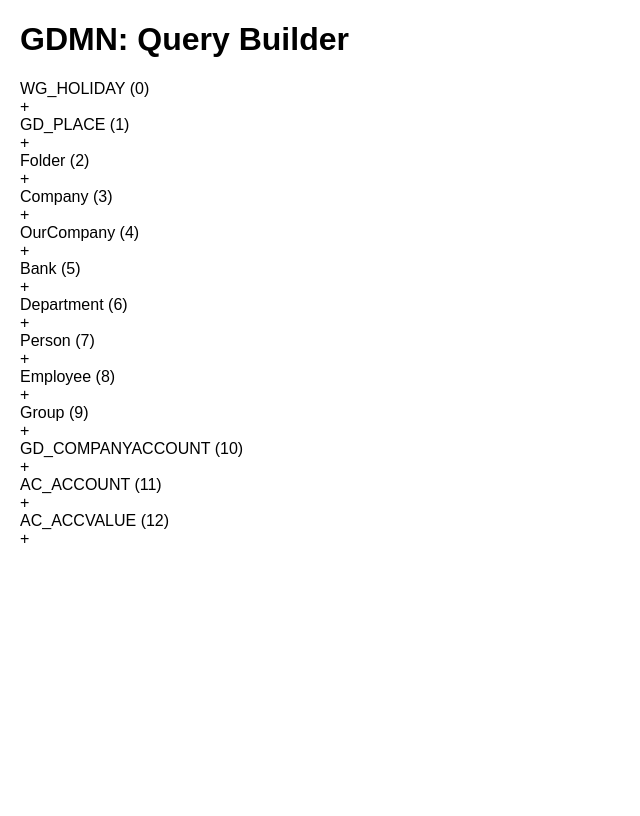
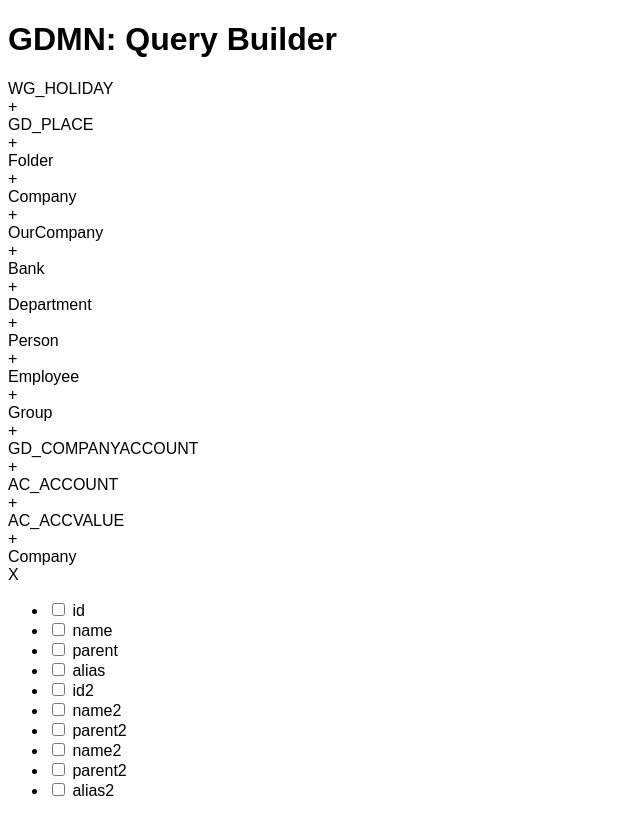
Before and after one commit to stasgm/qb-test, a React app: page / in a window 1280 px wide. Shown: the whole page, without its empty margins (0-640 px from the left). Built offline with nearby package versions, Linux system fonts and the light colour scheme.

Commit message:
refactor & add EntityBox

```diff
--- a/src/App.css
+++ b/src/App.css
@@ -1,6 +1,8 @@
-.App{
+.App {
+  background: darkslategrey;
+  color: #fff;
   text-align: center;
-  font-size: 25px;
+  font-size: 20px;
   align-content: center;
 }
 
@@ -12,79 +14,55 @@
   height: 500px;
 }
 
-.entity-list {
-  float: left;
+.entity-box {
+  background: #fff;
   border: 1px solid #999;
-  margin-right: 10px;
-  background-color: antiquewhite;
-  width: 20%;
-  height: 500px;
+  border-radius: 3px;
+  width: 250px;
+  height: 200px;
+  margin: 5px;
+  padding: 5px;
+}
+
+.entity-box-content {
+  height: 160px;
+  color: black;
+  text-align: left;
   overflow-y: scroll;
   overflow-x: hidden;
 }
 
-.content{
-  float: left;
-  text-align: left;
-  font-size: 20px;
-}
-
-.box {
-  background: #fff;
+.entity-box-handle {
+  background: darkslategrey;
   border: 1px solid #999;
   border-radius: 3px;
-  width: 300px;
-  height: 200px;
-  margin: 5px;
-  padding: 5px;
-  float: left;
-  overflow-y: scroll;
-  overflow-x: hidden;
-}
-
-.no-cursor {
-  cursor: default;
-}
-
-.handle {
-  background: darkslategrey;
-  color: #fff;
-  border: 1px solid #999;
-  border-radius: 3px;
-  display: block;
   margin-bottom: 10px;
   padding: 3px 5px;
   text-align: center;
-  cursor: move;
+  display: flex;
+  justify-content: space-between;
 }
 
-.entity-container {
-  display: flex;
+.entity-box-handle-title {
+
+  cursor: move;
+  width: 100%
 }
 
-.entity-item {
-  height: 30px;
-  background: darkslategrey;
-  color: #fff;
-  border: 1px solid #999;
-  border-radius: 3px;
-  padding: 3px 5px;
-  text-align: center;
+.action-button {
+  width: 30px;
+  cursor: pointer;
+  -webkit-user-select: none; /* Safari */
+  -moz-user-select: none; /* Firefox */
+  -ms-user-select: none; /* IE10+/Edge */
+  user-select: none; /* Standard */
 }
 
-.entity-item-title {
-  width: 80%;
-  margin: 5px 0px 0px 5px;
+.action-button:hover {
+  background: peru;
 }
-
-.entity-item-add {
-  width: 10%;
-  margin: 5px 5px 0px 5px;
-  cursor: pointer;
-}
-
-.entity-item-add:hover {
-  background: peru;
+.action-button:active {
+  background: orangered;
 }
 
 .attributes {
@@ -97,3 +75,35 @@
   margin-left: -35px;
   font-size: 16px;
 }
+
+/*   EntityList   */
+
+.entity-list {
+  font-size: 20px;
+  float: left;
+  border: 1px solid #999;
+  margin-right: 10px;
+  background-color: antiquewhite;
+  width: 20%;
+  height: 500px;
+  overflow-y: scroll;
+  overflow-x: hidden;
+}
+
+.entity-container {
+  background: darkslategrey;
+  border: 1px solid #999;
+  border-radius: 3px;
+  margin: 5px 5px;
+  padding: 5px 5px;
+  display: flex;
+  justify-content: space-between;
+}
+
+.entity-title {
+  text-align: left;
+  white-space: nowrap;
+  overflow: hidden;
+  text-overflow: ellipsis;
+  width: 80%;
+}
--- a/src/components/EntityBox/AttributeList.tsx
+++ b/src/components/EntityBox/AttributeList.tsx
@@ -6,7 +6,7 @@ interface IAttributeList {
 }
 
 export const AttributeList: React.SFC<IAttributeList> = (props) => (
-  <div className="content">
+  <div className="entity-box-content">
     <ul className="attributes">
       {
         props.data.map(i =>
--- a/src/components/EntityBox/Entity.tsx
+++ b/src/components/EntityBox/Entity.tsx
@@ -5,7 +5,7 @@ import { AttributeList } from './AttributeList'
 
 export interface IEntityEvent {
   id: number,
-  onClick: (event: any) => void,
+  onDeleteEntity: (event: any) => void,
 }
 
 export const Entity: React.SFC<IEntity & IEntityEvent> = (props) => (
@@ -13,12 +13,14 @@ export const Entity: React.SFC<IEntity & IEntityEvent> = (props) => (
     axis="both"
     defaultPosition={{ x: 0, y: 0 }}
     grid={[25, 25]}
-    handle=".handle"
+    handle=".entity-box-handle-title"
   // bounds={{top: 0, left: 0, right: 1800, bottom: 1280}}
   >
-    <div className="box no-cursor">
-      <div className="handle">{props.name}</div>
-      <div onClick={() => props.onClick(props.id)}>[ X ]</div>
+    <div className="entity-box">
+      <div className="entity-box-handle">
+        <div className="entity-box-handle-title">{props.name}</div>
+        <div className="action-button" onClick={() => props.onDeleteEntity(props.id)}>X</div>
+      </div>
       <AttributeList data={props.attributes || []} />
     </div>
   </Draggable>
--- a/src/components/EntityBox/EntityBox.tsx
+++ b/src/components/EntityBox/EntityBox.tsx
@@ -1,34 +1,54 @@
-import * as React from 'react';
-import { IEntity } from '../../model';
-import { Entity } from './Entity';
-
+import * as React from "react";
+import { IEntity } from "../../model";
+import { Entity } from "./Entity";
 
 interface State {
   entityList: IEntity[];
 }
 
 export class EntityBox extends React.Component<{}, State> {
+  constructor() {
+    super({})
+    this.deleteEntityHandle = this.deleteEntityHandle.bind(this);
+  }
 
-  state = { entityList: [] };
+  state = {
+    entityList: [
+      {
+        name: "Company",
+        attributes: [
+          { name: "id" },
+          { name: "name" },
+          { name: "parent" },
+          { name: "alias" },
+          { name: "id2" },
+          { name: "name2" },
+          { name: "parent2" },
+          { name: "name2" },
+          { name: "parent2" },
+          { name: "alias2" }
+        ]
+      }
+    ]
+  };
 
-  private deleteHandle(id: number): void {
+  private deleteEntityHandle(id: number): void {
+    this.setState({ entityList: [] });
     console.log(id);
   }
 
   public render() {
     return (
       <div>
-        {
-          this.state.entityList.map((item: IEntity, idx: number) =>
-            <Entity
-              name={item.name}
-              id={idx}
-              onClick={this.deleteHandle}
-              attributes={item.attributes}
-            />
-          )
-        }
+        {this.state.entityList.map((item: IEntity, idx: number) => (
+          <Entity
+            name={item.name}
+            id={idx}
+            onDeleteEntity={this.deleteEntityHandle}
+            attributes={item.attributes}
+          />
+        ))}
       </div>
     );
   }
-};
+}
--- a/src/components/EntityList/EntityBlock.tsx
+++ b/src/components/EntityList/EntityBlock.tsx
@@ -8,7 +8,7 @@ interface IEntityEvent {
 
 export const EntityBlock: React.SFC<IEntity & IEntityEvent> = (props) => (
   <div className="entity-container">
-    <div className="entity-item entity-item-title">{props.name} ({props.id})</div>
-    <div className="entity-item entity-item-add" onClick={() => props.onClick(props.id)}>+</div>
+    <div className="entity-title">{props.name}</div>
+    <div className="action-button" onClick={() => props.onClick(props.id)}>+</div>
   </div>
 );
--- a/src/index.css
+++ b/src/index.css
@@ -1,4 +1,3 @@
 body {
-    margin: 20px 20px;
-    font-family: Arial, Helvetica, sans-serif
+  font-family: Arial, Helvetica, sans-serif;
 }
--- a/src/index.tsx
+++ b/src/index.tsx
@@ -1,6 +1,6 @@
 import * as React from 'react';
 import * as ReactDOM from 'react-dom';
-import App from './app';
+import App from './App';
 
 import './index.css';
 
```
